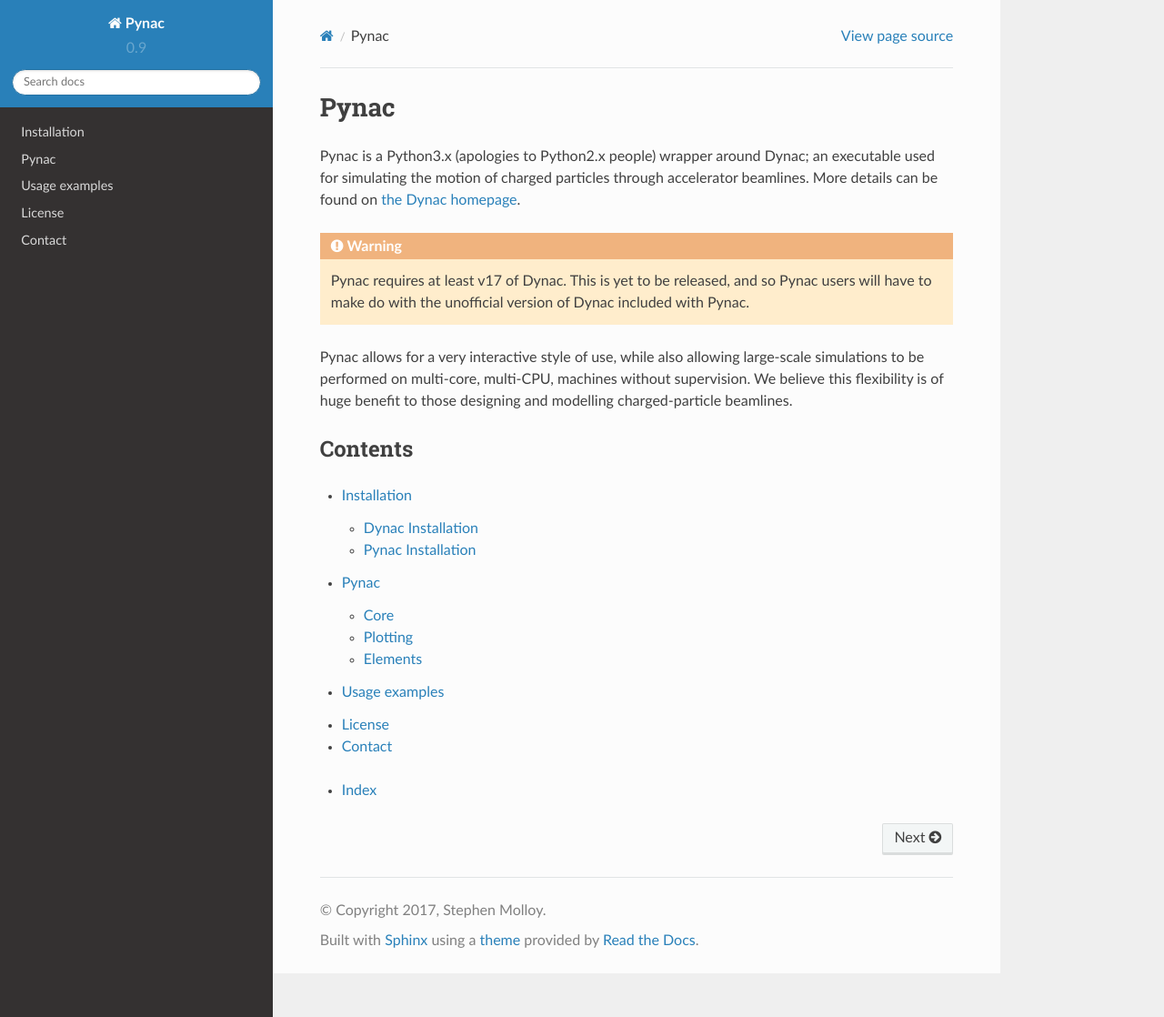
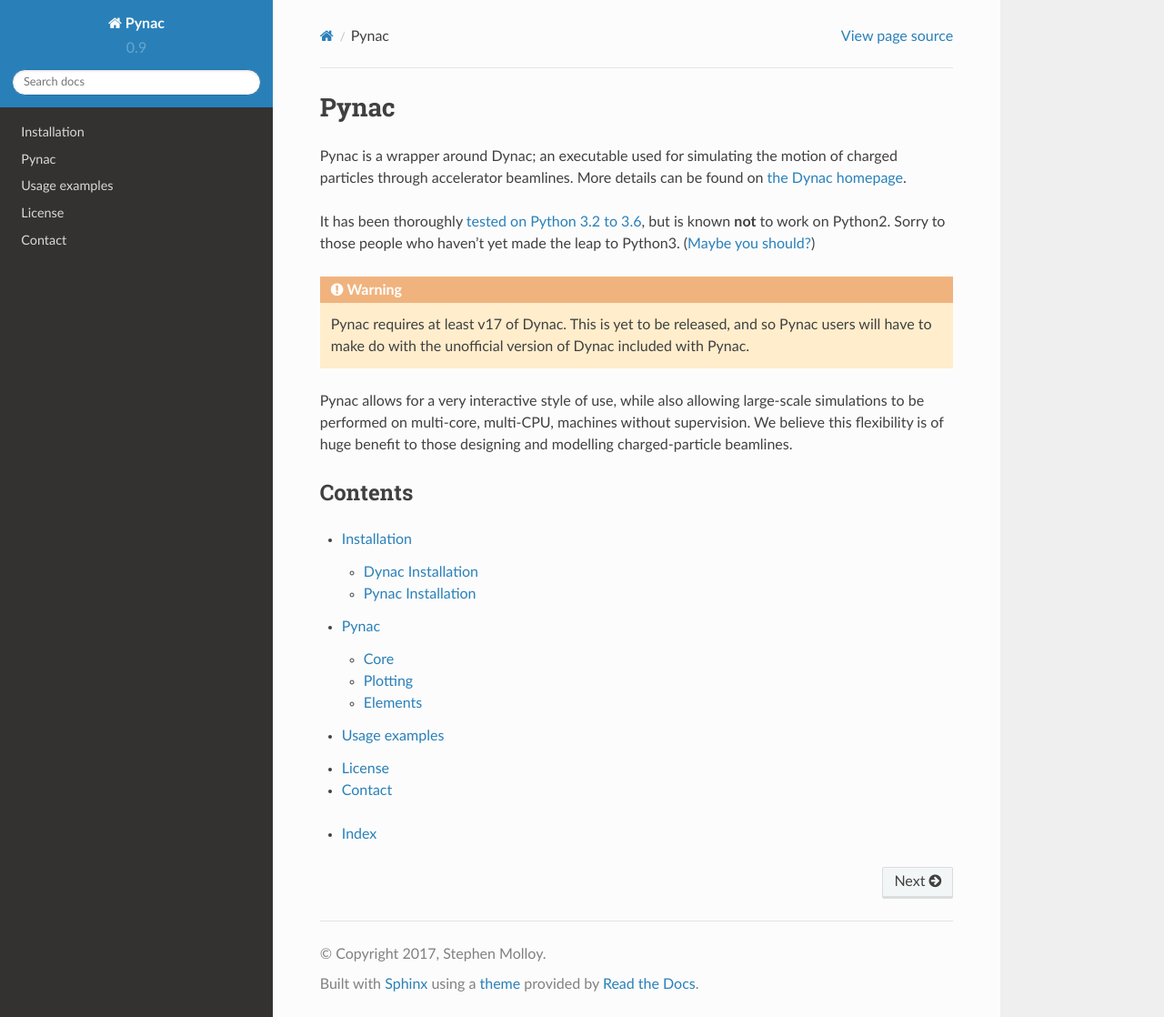
Before and after one commit to se-esss-litterbox/Pynac, a Sphinx documentation site: the page built from docs/index.rst, in a window 1280 px wide and 1118 px high. Shown: the whole window at 91% size. Built offline with Sphinx 7.4.7 and the Read the Docs theme 2.0.0, drawn with Linux system fonts in a browser that asks for light colours; pages that are not in the unit, such as notebooks, are missing from menus.

Commit message:
Updated index page for the documentation

```diff
--- a/docs/index.rst
+++ b/docs/index.rst
@@ -3,12 +3,19 @@
    You can adapt this file completely to your liking, but it should at least
    contain the root `toctree` directive.
 
+.. _tested on Python 3.2 to 3.6: https://travis-ci.org/se-esss-litterbox/Pynac
+.. _Maybe you should?: http://cyrille.rossant.net/why-you-should-move-to-python-3-now/
+
 Pynac
 =====
 
-Pynac is a Python3.x (apologies to Python2.x people) wrapper around Dynac; an executable used for simulating
+Pynac is a wrapper around Dynac; an executable used for simulating
 the motion of charged particles through accelerator beamlines.  More details can
 be found on `the Dynac homepage <https://dynac.web.cern.ch/dynac/dynac.html>`_.
+
+It has been thoroughly `tested on Python 3.2 to 3.6`_, but is known **not** to work
+on Python2.  Sorry to those people who haven't yet made the leap to Python3.
+(`Maybe you should?`_)
 
 .. warning:: Pynac requires at least v17 of Dynac.  This is yet to be released,
              and so Pynac users will have to make do with the unofficial version
```
